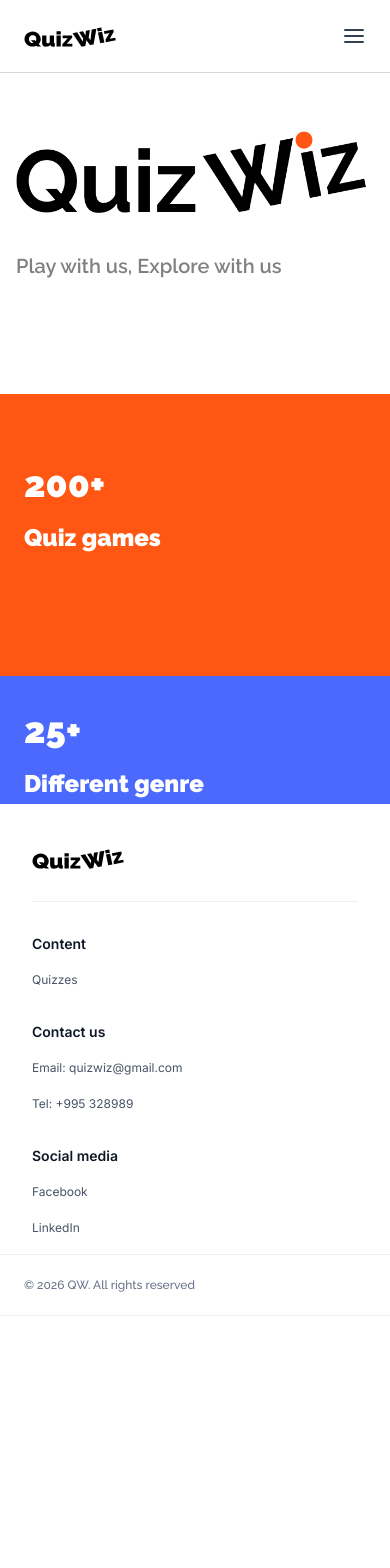
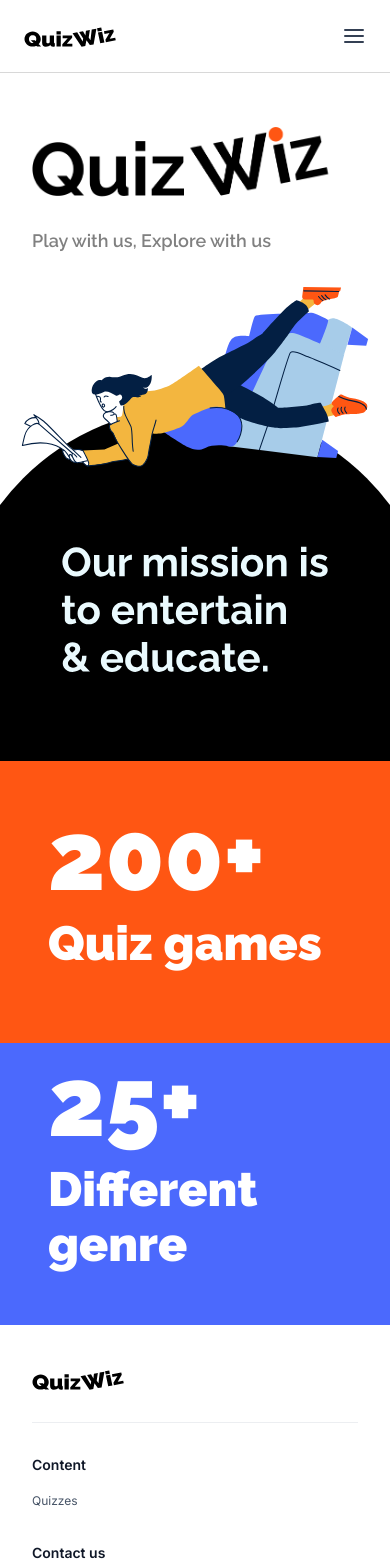
Before and after one commit to Gbeshk/quiz-wiz-front, a React (Vite) app: page / in a window 390 px wide. Shown: the top 1568 px of the page. Before the commit the page ends 1371 px from the top, so only its background shows below. Built offline with nearby package versions, Linux system fonts and the light colour scheme; no server answers; a web font is replaced by a local one.

Commit message:
fix: landing page responsive hover icon alignment

```diff
--- a/src/components/Landing/LandingHero.tsx
+++ b/src/components/Landing/LandingHero.tsx
@@ -1,55 +1,64 @@
 import { LandingLogo } from '@/assets';
 import HoverIcon from '@/components/UI/Icons/HoverIcon';
 import LandingText from '@/components/UI/Icons/LandingText';
-import { useNavigate } from 'react-router-dom';
+import { Link } from 'react-router-dom';
 import { LandingPic } from '../UI';
 
 function LandingHero() {
-  const navigate = useNavigate();
-
   return (
-    <div className="relative mx-auto w-full max-w-360 px-4 sm:px-8 lg:px-0">
-      <img src={LandingLogo} alt="Landing Icon" className="mt-7 lg:ml-24" />
-      <p className="text-landing-text-color font-raleway mt-2 text-xl leading-8 font-semibold sm:text-2xl lg:mt-0 lg:ml-24 lg:text-3xl lg:leading-10">
+    <div className="relative mx-auto w-full max-w-360 px-0">
+      <img
+        src={LandingLogo}
+        alt="Landing Icon"
+        className="xl3:mx-0 xl3:ml-24 xl3:h-auto xl3:w-auto mx-auto mt-7 ml-32 h-30 w-75.75 max-sm:ml-8"
+      />
+      <p className="text-landing-text-color font-raleway xl3:ml-24 xl3:text-3xl mt-0 ml-32 text-lg leading-10 font-semibold max-sm:ml-8">
         Play with us, Explore with us
       </p>
-      <div className="relative mt-28 flex flex-col">
-        <div className="bg-landing-first-section-bg relative left-1/2 h-70.5 w-screen -translate-x-1/2 py-17">
-          <div
-            onClick={() => navigate('/quizzes')}
-            className="group mx-auto w-full max-w-360 cursor-pointer px-6 sm:px-12 lg:px-24"
+      <div className="xl3:mt-28 relative mt-125 flex flex-col">
+        <div className="bg-landing-first-section-bg xl3:z-auto relative left-1/2 z-10 h-70.5 w-screen -translate-x-1/2 py-17">
+          <Link
+            to="/quizzes"
+            className="group max-ssm:ml-12 max-ssm:px-0 mx-auto block w-full max-w-360 cursor-pointer px-24"
           >
-            <p className="font-raleway text-4xl leading-tight font-black tracking-normal text-white sm:text-6xl lg:text-8xl lg:leading-13.75">
+            <p className="font-raleway text-8xl leading-13.75 font-black tracking-normal text-white">
               200+
             </p>
-            <p className="font-raleway mt-4 flex items-center gap-4 text-2xl leading-tight font-black tracking-normal text-white transition-all duration-300 ease-out [text-decoration-skip-ink:none] group-hover:underline sm:mt-6 sm:text-3xl lg:mt-8 lg:text-5xl lg:leading-13.75">
-              Quiz games
+            <p className="font-raleway mt-8 text-5xl leading-13.75 font-black tracking-normal text-white transition-all duration-300 ease-out">
+              <span className="[text-decoration-skip-ink:none] group-hover:underline">
+                Quiz games
+              </span>{' '}
               <HoverIcon />
             </p>
-          </div>
+          </Link>
         </div>
 
-        <div className="bg-auth-link relative left-1/2 h-32 w-screen -translate-x-1/2 py-8 sm:h-44 lg:h-57.5">
-          <div
-            onClick={() => navigate('/quizzes')}
-            className="group mx-auto w-full max-w-360 cursor-pointer px-6 sm:px-12 lg:px-24"
+        <div className="bg-auth-link xl3:z-auto relative left-1/2 z-10 h-57.5 w-screen -translate-x-1/2 py-8 max-sm:h-70.5">
+          <Link
+            to="/quizzes"
+            className="group max-ssm:ml-12 max-ssm:px-0 mx-auto block w-full max-w-360 cursor-pointer px-24"
           >
-            <p className="font-raleway text-4xl leading-tight font-black tracking-normal text-white sm:text-6xl lg:text-8xl lg:leading-13.75">
+            <p className="font-raleway text-8xl leading-13.75 font-black tracking-normal text-white">
               25+
             </p>
-            <p className="font-raleway mt-4 flex items-center gap-4 text-2xl leading-tight font-black tracking-normal text-white transition-all duration-300 ease-out [text-decoration-skip-ink:none] group-hover:underline sm:mt-6 sm:text-3xl lg:mt-8 lg:text-5xl lg:leading-13.75">
-              Different genre
+            <p className="font-raleway max-ssm:w-70 mt-8 text-5xl leading-13.75 font-black tracking-normal text-white transition-all duration-300 ease-out">
+              <span className="[text-decoration-skip-ink:none] group-hover:underline">
+                Different genre
+              </span>{' '}
               <HoverIcon />
             </p>
-          </div>
+          </Link>
         </div>
-        <div className="absolute top-25 left-194.75 z-100">
+
+        <div className="xl3:top-25 xl3:left-194.75 xl3:translate-x-0 absolute -top-63.5 left-1/2 z-50 -translate-x-1/2">
           <LandingText />
         </div>
-        <div className="absolute -top-33.25 bottom-0 left-139 w-272.75 overflow-hidden">
-          <div className="h-272.75 w-272.75 rounded-full bg-black"></div>
+
+        <div className="xl3:-top-33.25 xl3:bottom-0 xl3:left-139 xl3:w-272.75 xl3:translate-x-0 xl3:overflow-hidden absolute -top-88.5 left-1/2 z-0 -translate-x-1/2">
+          <div className="xl3:h-272.75 xl3:w-272.75 h-121.5 w-121.5 rounded-full bg-black"></div>
         </div>
-        <div className="absolute -top-89.5 left-173">
+
+        <div className="xl3:-top-89.5 xl3:left-173 xl3:translate-x-0 absolute -top-118.5 left-1/2 z-20 -translate-x-1/2">
           <LandingPic />
         </div>
       </div>
--- a/src/components/UI/Icons/HoverIcon.tsx
+++ b/src/components/UI/Icons/HoverIcon.tsx
@@ -5,15 +5,15 @@ export default function HoverIcon() {
       height="29"
       viewBox="0 0 29 29"
       fill="none"
-      className="mt-2 hidden transition-all duration-300 ease-out group-hover:inline"
+      className="ml-2 hidden align-middle transition-all duration-300 ease-out group-hover:inline"
       xmlns="http://www.w3.org/2000/svg"
     >
       <path
         d="M2 27L27 2M27 27V2H2"
         stroke="white"
-        stroke-width="4"
-        stroke-linecap="round"
-        stroke-linejoin="round"
+        strokeWidth="4"
+        strokeLinecap="round"
+        strokeLinejoin="round"
       />
     </svg>
   );
--- a/src/components/UI/Icons/LandingPic.tsx
+++ b/src/components/UI/Icons/LandingPic.tsx
@@ -6,6 +6,7 @@ export default function LandingPic() {
       viewBox="0 0 656 341"
       fill="none"
       xmlns="http://www.w3.org/2000/svg"
+      className="max-xl3:w-100 max-xl3:h-45"
     >
       <path
         d="M192.458 203.646C192.354 203.991 193.366 210.612 190.941 214.141C188.516 217.67 185.562 217.337 185.562 217.337L192.079 222.154C192.079 222.154 194.906 242.65 188.102 247.042C185.815 248.525 183.079 249.134 180.183 249.191C178.758 249.214 181.907 254.399 179.436 256.434C175.988 259.273 168.931 265.343 159.276 251.56C154.932 245.363 152.805 245.375 155.15 241.248C156.196 239.409 170.184 235.098 170.184 235.098C170.184 235.098 164.701 237.42 160.747 237.144C156.805 236.857 152.012 230.821 148.553 225.235C145.105 219.648 138.347 195.242 138.347 195.242C138.347 195.242 151.265 192.093 158.23 191.322C165.207 190.552 173.988 195.622 179.367 194.196C184.757 192.759 192.458 203.646 192.458 203.646Z"
--- a/src/index.css
+++ b/src/index.css
@@ -3,7 +3,6 @@
 @theme {
   --breakpoint-xl2: 1310px;
   --breakpoint-xl4: 1430px;
-
   --breakpoint-xl3: 1390px;
   --breakpoint-xl1: 970px;
   --breakpoint-md2: 735px;
```
Also changed, not shown: src/components/UI/Icons/LandingText.tsx (+1 -0 lines).
